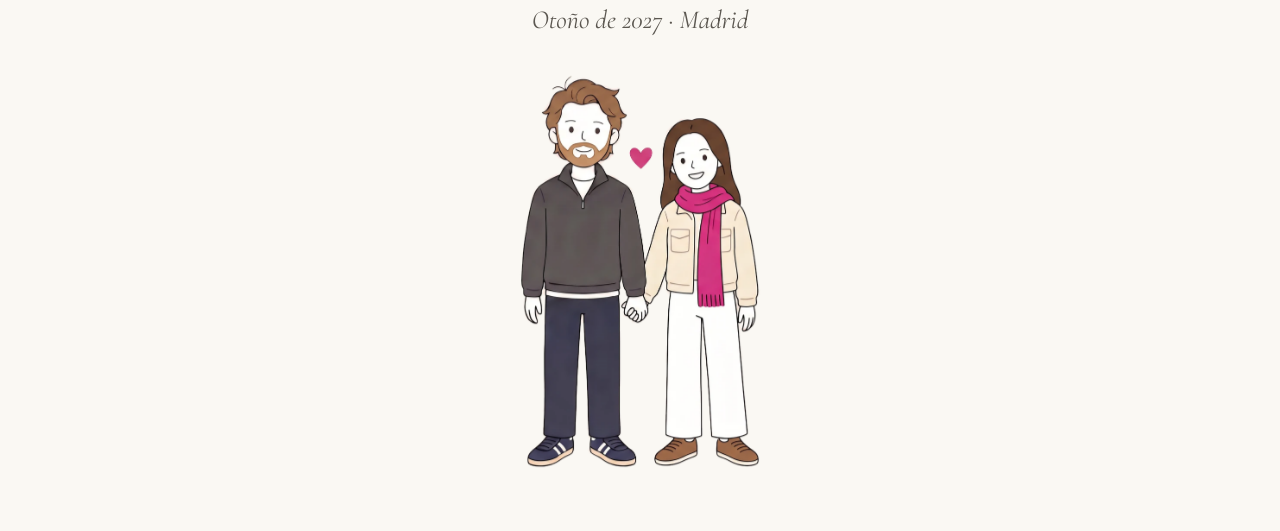
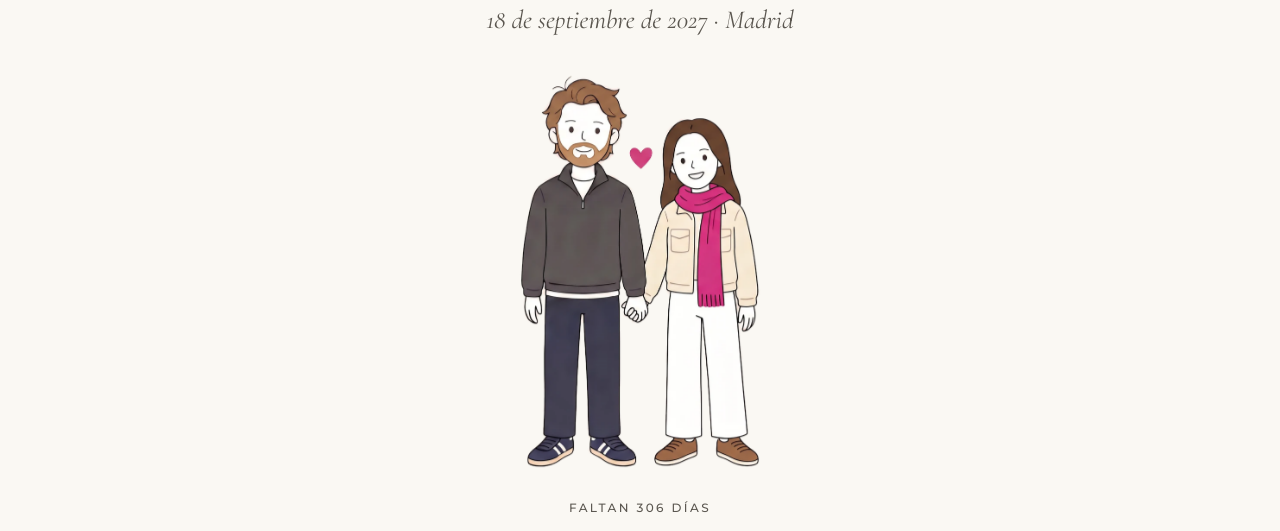
Before and after one commit to kikotajada/aleykiko, a plain HTML site: page index.html in a window 1280 px wide. Shown: the part 269-800 px from the top of the page. Drawn offline with nearby package versions, Linux system fonts and the light colour scheme.

Commit message:
Fecha 18/09/2027 y finca La Quinta de Jarama; iglesia y horarios por confirmar
Co-Authored-By: Claude Opus 5.5 <noreply@anthropic.com>
Claude-Session: https://claude.ai/code/session_01DKtgjFJ5H1W1c3EvzRcvJ7

```diff
--- a/content.js
+++ b/content.js
@@ -4,17 +4,22 @@
 window.BODA = {
   names: ["Ale", "Kiko"],
 
-  // Leave date empty until it's fixed: the site then shows dateText and hides the countdown.
-  date: "", // e.g. "2027-09-25T17:30:00+02:00"
-  dateText: { es: "Otoño de 2027 · Madrid", en: "Autumn 2027 · Madrid" },
+  // Date only (no time) until the ceremony time is fixed; the site shows the day and the countdown.
+  // Once the time is known, write it like "2027-09-18T17:30:00+02:00".
+  date: "2027-09-18",
+  city: "Madrid", // shown next to the date at the top
+  dateText: { es: "18 de septiembre de 2027 · Madrid", en: "18 September 2027 · Madrid" },
 
   church: {
     name: { es: "Iglesia por confirmar", en: "Church to be confirmed" },
     town: "Madrid",
+    confirmed: false, // set to true (and fill name/address) to show the map link
   },
   venue: {
-    name: { es: "Finca por confirmar", en: "Venue to be confirmed" },
-    town: "Madrid",
+    name: "La Quinta de Jarama",
+    town: "San Sebastián de los Reyes",
+    address: "Ctra. de Burgos, km 26, 28700 San Sebastián de los Reyes, Madrid",
+    confirmed: true,
   },
 
   // Google Apps Script web-app URL (see apps-script/LEEME.md). Empty = demo mode.
@@ -75,25 +80,29 @@ window.BODA = {
     },
   ],
 
+  // Times left empty until they're fixed: the site shows "Horarios por confirmar".
   schedule: [
-    { time: "17:30", title: { es: "Ceremonia", en: "Ceremony" }, text: { es: "En la iglesia.", en: "At the church." } },
-    { time: "19:00", title: { es: "Cóctel", en: "Cocktails" }, text: { es: "Ya en la finca, al atardecer.", en: "At the venue, at sunset." } },
-    { time: "21:00", title: { es: "Cena", en: "Dinner" }, text: { es: "Discursos cortos. Prometido.", en: "Short speeches. Promise." } },
-    { time: "23:30", title: { es: "Fiesta", en: "Party" }, text: { es: "A bailar.", en: "Time to dance." } },
-    { time: "04:00", title: { es: "Autobuses de vuelta", en: "Buses back" }, text: { es: "El último no espera a nadie.", en: "The last one waits for no one." } },
+    { time: "", title: { es: "Ceremonia", en: "Ceremony" }, text: { es: "En la iglesia.", en: "At the church." } },
+    { time: "", title: { es: "Cóctel", en: "Cocktails" }, text: { es: "Ya en La Quinta de Jarama.", en: "At La Quinta de Jarama." } },
+    { time: "", title: { es: "Cena", en: "Dinner" }, text: { es: "Discursos cortos. Prometido.", en: "Short speeches. Promise." } },
+    { time: "", title: { es: "Fiesta", en: "Party" }, text: { es: "A bailar.", en: "Time to dance." } },
+    { time: "", title: { es: "Autobuses de vuelta", en: "Buses back" }, text: { es: "El último no espera a nadie.", en: "The last one waits for no one." } },
   ],
 
   info: [
     {
       tag: { es: "Ceremonia", en: "Ceremony" },
       title: { es: "La iglesia", en: "The church" },
-      text: { es: "Dirección y cómo llegar, en cuanto esté confirmada.", en: "Address and directions once confirmed." },
+      text: { es: "La hora también está por confirmar. Os avisaremos en cuanto lo sepamos.", en: "The time is still to be confirmed too. We'll let you know as soon as we can." },
       map: "church",
     },
     {
       tag: { es: "Celebración", en: "Celebration" },
       title: { es: "La finca", en: "The venue" },
-      text: { es: "Dirección, parking y tiempo desde Madrid.", en: "Address, parking and time from Madrid." },
+      text: {
+        es: "Ctra. de Burgos (A-1), km 26, en San Sebastián de los Reyes, a unos 25 km del centro de Madrid.",
+        en: "Ctra. de Burgos (A-1), km 26, in San Sebastián de los Reyes, about 25 km from central Madrid.",
+      },
       map: "venue",
     },
     {
@@ -122,6 +131,7 @@ window.BODA = {
       countdown: "Faltan {n} días",
       story_kicker: "Nuestra historia",
       day_kicker: "El día",
+      schedule_tbc: "Horarios por confirmar",
       info_kicker: "Información",
       open_map: "Ver en el mapa",
       rsvp_kicker: "Confirmación",
@@ -181,6 +191,7 @@ window.BODA = {
       countdown: "{n} days to go",
       story_kicker: "Our story",
       day_kicker: "The day",
+      schedule_tbc: "Times to be confirmed",
       info_kicker: "Information",
       open_map: "View on map",
       rsvp_kicker: "RSVP",
--- a/index.html
+++ b/index.html
@@ -14,7 +14,7 @@
 <link rel="preconnect" href="https://fonts.googleapis.com">
 <link rel="preconnect" href="https://fonts.gstatic.com" crossorigin>
 <link href="https://fonts.googleapis.com/css2?family=Cormorant+Garamond:ital,wght@0,400;0,500;0,600;1,400;1,500&family=Montserrat:wght@400;500;600&display=swap" rel="stylesheet">
-<link rel="stylesheet" href="styles.css?v=3">
+<link rel="stylesheet" href="styles.css?v=4">
 </head>
 <body>
 
@@ -45,6 +45,7 @@
 
   <section class="block" id="dia">
     <p class="kicker reveal" data-i18n="day_kicker"></p>
+    <p class="note tbc-note" id="timeline-tbc" hidden></p>
     <ol class="timeline" id="timeline"></ol>
   </section>
 
@@ -157,7 +158,7 @@
   </fieldset>
 </template>
 
-<script src="content.js?v=3"></script>
-<script src="main.js?v=3"></script>
+<script src="content.js?v=4"></script>
+<script src="main.js?v=4"></script>
 </body>
 </html>
--- a/main.js
+++ b/main.js
@@ -36,9 +36,11 @@
     $("#names").innerHTML = `${esc(a)} <em>&amp;</em> ${esc(b)}`;
     $("#names-foot").innerHTML = `${esc(a)} <em>&amp;</em> ${esc(b)}`;
 
-    const date = B.date ? new Date(B.date) : null;
+    // "YYYY-MM-DD" (no time yet) is read as a local date so it never shifts a day by time zone
+    const dOnly = /^\d{4}-\d{2}-\d{2}$/.test(B.date || "");
+    const date = !B.date ? null : dOnly ? new Date(...B.date.split("-").map((n, i) => +n - (i === 1))) : new Date(B.date);
     $("#when").textContent = date
-      ? `${fmt(date, { day: "numeric", month: "long", year: "numeric" })} · ${B.venue.town}`
+      ? `${fmt(date, { day: "numeric", month: "long", year: "numeric" })} · ${B.city || B.venue.town}`
       : L(B.dateText);
     const days = date ? Math.ceil((date - Date.now()) / 864e5) : 0;
     $("#countdown").textContent = days > 0 ? t("countdown").replace("{n}", days) : "";
@@ -52,18 +54,21 @@
       )
       .join("");
 
+    const tbc = B.schedule.some((e) => !e.time);
+    $("#timeline-tbc").textContent = tbc ? t("schedule_tbc") : "";
+    $("#timeline-tbc").hidden = !tbc;
     $("#timeline").innerHTML = B.schedule
-      .map((e) => `<li class="reveal"><time>${esc(e.time)}</time><div><h3>${esc(L(e.title))}</h3><p>${esc(L(e.text))}</p></div></li>`)
+      .map((e) => `<li class="reveal"><time class="${e.time ? "" : "tbc"}">${e.time ? esc(e.time) : "–"}</time><div><h3>${esc(L(e.title))}</h3><p>${esc(L(e.text))}</p></div></li>`)
       .join("");
 
-    const mapUrl = (p) => `https://www.google.com/maps/search/?api=1&query=${encodeURIComponent(`${L(p.name)}, ${p.town}`)}`;
+    const mapUrl = (p) => `https://www.google.com/maps/search/?api=1&query=${encodeURIComponent(`${L(p.name)}, ${p.address || p.town}`)}`;
     $("#cards").innerHTML = B.info
       .map((c) => {
         const place = c.map && B[c.map];
         return `<article class="card reveal"><p class="tag">${esc(L(c.tag))}</p><h3>${esc(L(c.title))}</h3>
           ${place ? `<p class="place">${esc(L(place.name))} · ${esc(place.town)}</p>` : ""}
           <p>${esc(L(c.text))}</p>
-          ${place ? `<a class="link" href="${mapUrl(place)}" target="_blank" rel="noopener">${esc(t("open_map"))} →</a>` : ""}</article>`;
+          ${place && place.confirmed !== false ? `<a class="link" href="${mapUrl(place)}" target="_blank" rel="noopener">${esc(t("open_map"))} →</a>` : ""}</article>`;
       })
       .join("");
 
--- a/styles.css
+++ b/styles.css
@@ -111,6 +111,8 @@ a { color: inherit; }
 .timeline time { font: 500 italic 30px/1 var(--serif); color: var(--ink); padding-top: 2px; }
 .timeline h3 { font-size: 26px; }
 .timeline p { margin: 4px 0 0; color: var(--ink-2); }
+.timeline time.tbc { color: var(--ink-2); opacity: .5; }
+.tbc-note { background: none; padding: 0; margin: -4px auto 4px; color: var(--ink-2); font-style: italic; text-align: center; }
 
 /* cards */
 .cards { display: grid; gap: 16px; grid-template-columns: repeat(auto-fit, minmax(260px, 1fr)); margin-top: 8px; text-align: left; }
```
